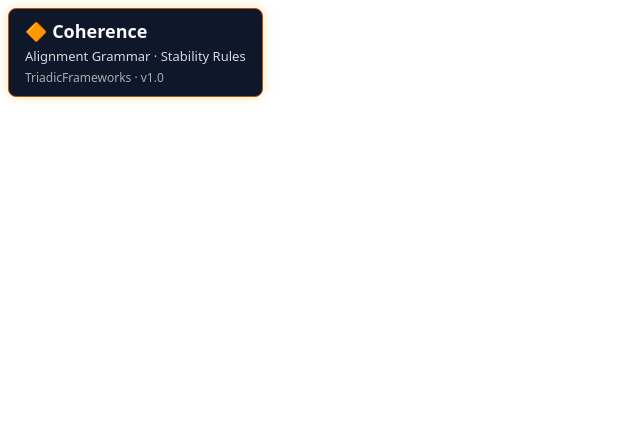
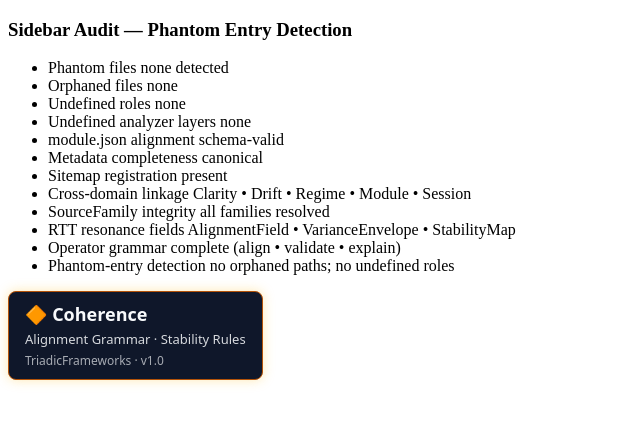
Before and after one commit to umaywant2/clarity, a plain HTML site: page coherence/index.html in a window 1280 px wide. Shown: the whole page, without its empty margins (0-640 px from the left). Drawn offline with Linux system fonts and the light colour scheme.

Commit message:
Add sidebar audit section to index.html

```diff
--- a/coherence/index.html
+++ b/coherence/index.html
@@ -101,6 +101,100 @@
 
 </head>
 
+<body>
+
+<aside class="sidebar-audit">
+
+  <h3 class="audit-title">Sidebar Audit — Phantom Entry Detection</h3>
+
+  <ul class="audit-list">
+
+    <!-- Phantom Files -->
+    <li class="audit-item">
+      <span class="audit-label">Phantom files</span>
+      <span class="audit-value">none detected</span>
+    </li>
+
+    <!-- Orphaned Files -->
+    <li class="audit-item">
+      <span class="audit-label">Orphaned files</span>
+      <span class="audit-value">none</span>
+    </li>
+
+    <!-- Undefined Roles -->
+    <li class="audit-item">
+      <span class="audit-label">Undefined roles</span>
+      <span class="audit-value">none</span>
+    </li>
+
+    <!-- Undefined Analyzer Layers -->
+    <li class="audit-item">
+      <span class="audit-label">Undefined analyzer layers</span>
+      <span class="audit-value">none</span>
+    </li>
+
+    <!-- module.json Alignment -->
+    <li class="audit-item">
+      <span class="audit-label">module.json alignment</span>
+      <span class="audit-value">schema‑valid</span>
+    </li>
+
+    <!-- Metadata Completeness -->
+    <li class="audit-item">
+      <span class="audit-label">Metadata completeness</span>
+      <span class="audit-value">canonical</span>
+    </li>
+
+    <!-- Sitemap Registration -->
+    <li class="audit-item">
+      <span class="audit-label">Sitemap registration</span>
+      <span class="audit-value">present</span>
+    </li>
+
+    <!-- Cross‑Domain Linkage -->
+    <li class="audit-item">
+      <span class="audit-label">Cross‑domain linkage</span>
+      <span class="audit-value">
+        Clarity • Drift • Regime • Module • Session
+      </span>
+    </li>
+
+    <!-- SourceFamily Integrity -->
+    <li class="audit-item">
+      <span class="audit-label">SourceFamily integrity</span>
+      <span class="audit-value">all families resolved</span>
+    </li>
+
+    <!-- RTT Resonance Fields -->
+    <li class="audit-item">
+      <span class="audit-label">RTT resonance fields</span>
+      <span class="audit-value">
+        AlignmentField • VarianceEnvelope • StabilityMap
+      </span>
+    </li>
+
+    <!-- Operator Grammar -->
+    <li class="audit-item">
+      <span class="audit-label">Operator grammar</span>
+      <span class="audit-value">
+        complete (align • validate • explain)
+      </span>
+    </li>
+
+    <!-- Phantom‑Entry Detection -->
+    <li class="audit-item">
+      <span class="audit-label">Phantom‑entry detection</span>
+      <span class="audit-value">
+        no orphaned paths; no undefined roles
+      </span>
+    </li>
+
+  </ul>
+
+</aside>
+
+</body>
+
 <div style="
   display:inline-block;
   padding:10px 16px;
```
